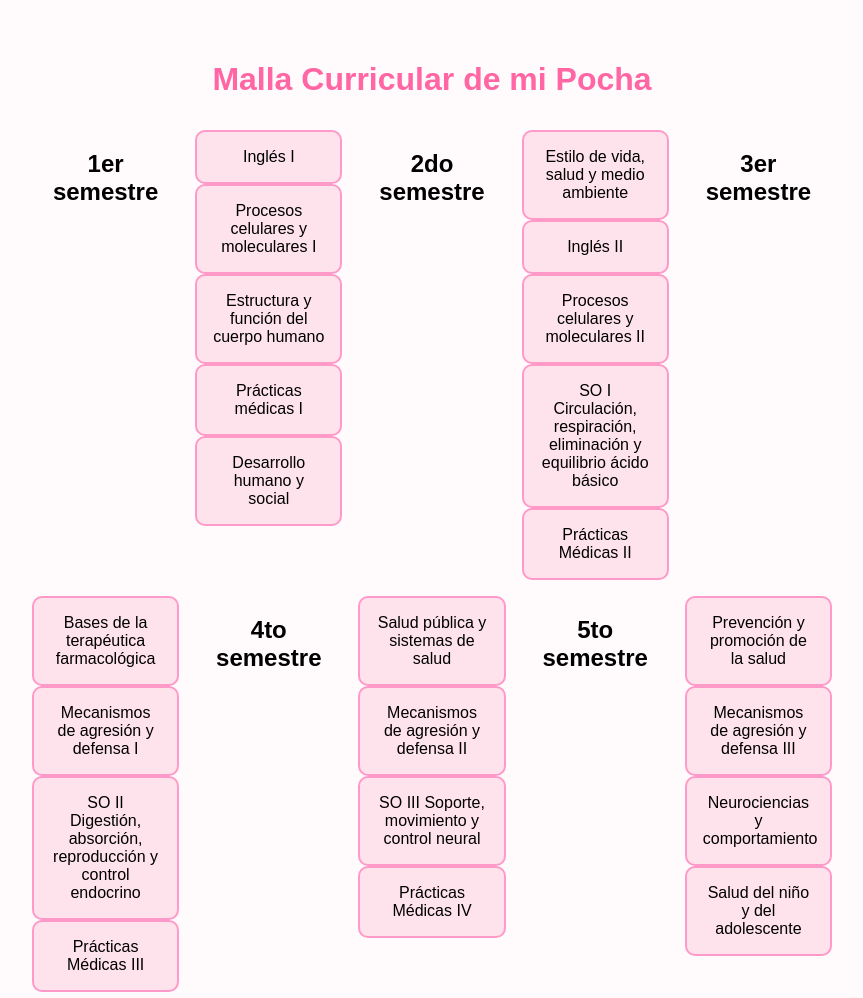
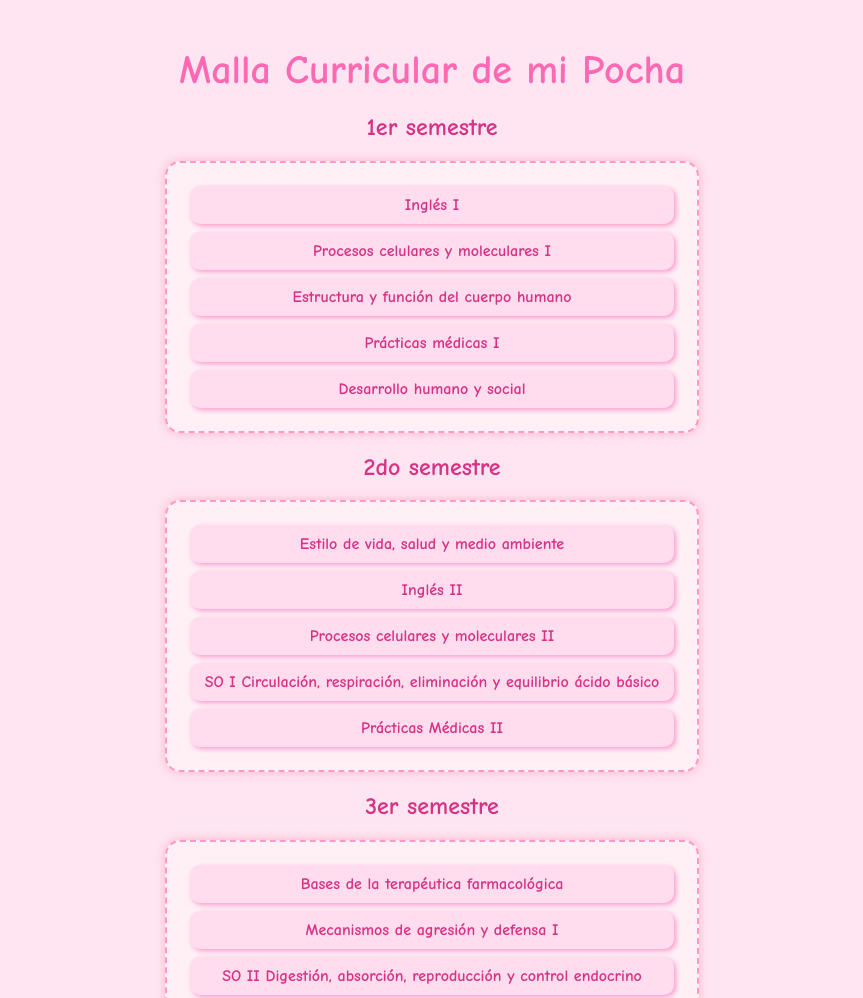
Before and after one commit to Naotsogu/MallacurriculardemiPocha, a plain HTML site: page index.html in a window 1280 px wide. Shown: the top 998 px of the page, without its empty margins (208-1071 px from the left). Drawn offline with Linux system fonts and the light colour scheme.

Commit message:
style.css

```diff
--- a/style.css
+++ b/style.css
@@ -1,39 +1,33 @@
 body {
-  font-family: Arial, sans-serif;
-  background-color: #fffafc;
+  background-color: #ffe4f1; /* Rosado pastel */
+  font-family: 'Comic Sans MS', cursive, sans-serif;
+  color: #d63384;
   text-align: center;
-  padding: 2rem;
+  margin: 0;
+  padding: 20px;
 }
 
 h1 {
-  color: #ff66a3;
-  margin-bottom: 2rem;
+  font-size: 2.5em;
+  margin-bottom: 10px;
+  color: #ff69b4;
 }
 
-#malla {
-  display: grid;
-  grid-template-columns: repeat(auto-fill, minmax(140px, 1fr));
-  gap: 1rem;
-  max-width: 800px;
-  margin: 0 auto;
+.ciclo {
+  background-color: #fff0f6;
+  border: 2px dashed #ff99cc;
+  border-radius: 15px;
+  padding: 15px;
+  margin: 15px auto;
+  max-width: 500px;
+  box-shadow: 0 0 10px #ffb6c1;
 }
 
 .curso {
-  background-color: #ffe3ec;
-  border: 2px solid #ff99c8;
+  background-color: #ffddee;
+  margin: 8px;
+  padding: 10px;
   border-radius: 10px;
-  padding: 1rem;
-  cursor: pointer;
-  transition: 0.3s;
+  font-weight: bold;
+  box-shadow: 2px 2px 5px #ff99cc;
 }
-
-.curso:hover {
-  background-color: #ffd6e8;
-}
-
-.curso.aprobado {
-  background-color: #d4edda;
-  border-color: #28a745;
-  color: #155724;
-  text-decoration: line-through;
-}
```
